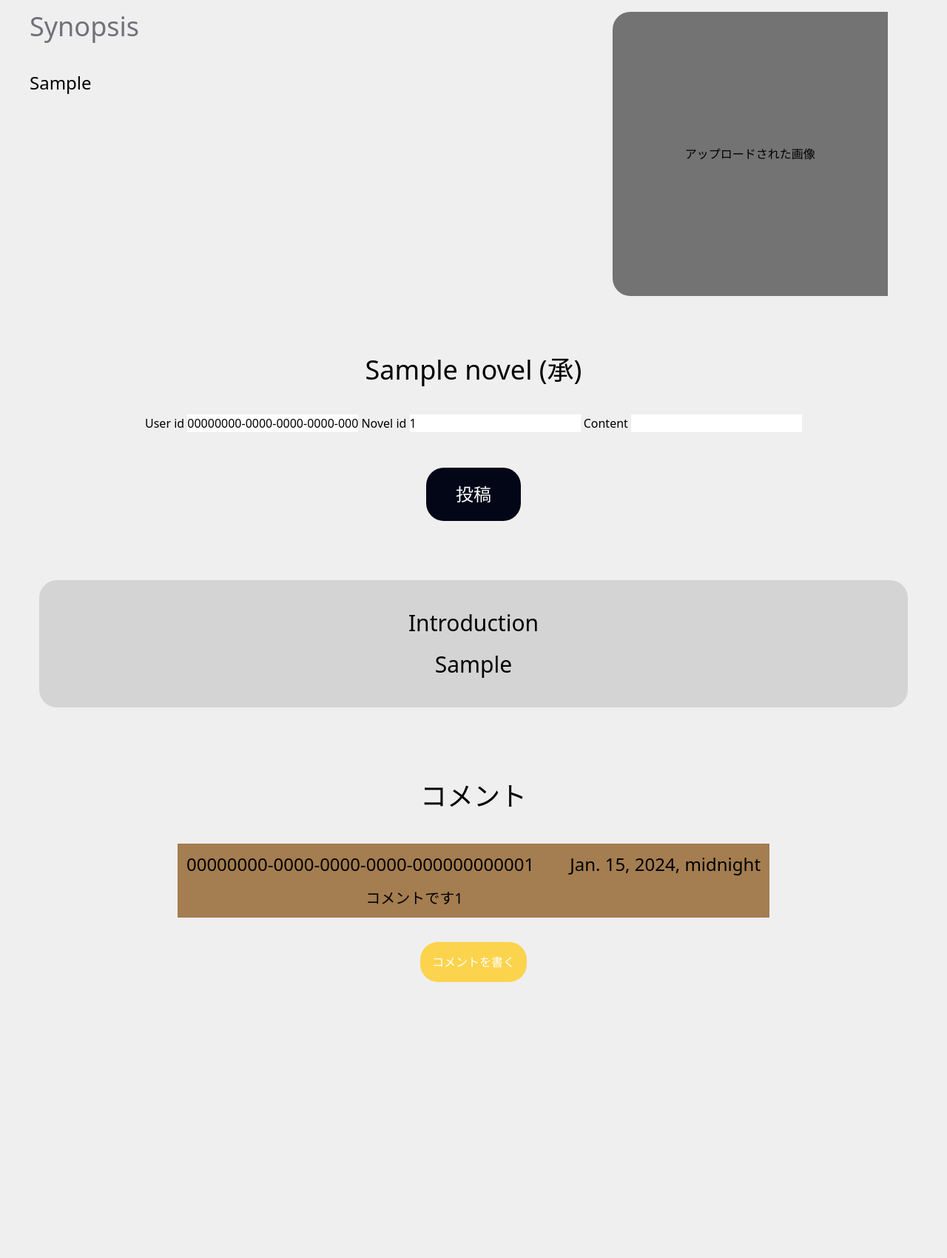
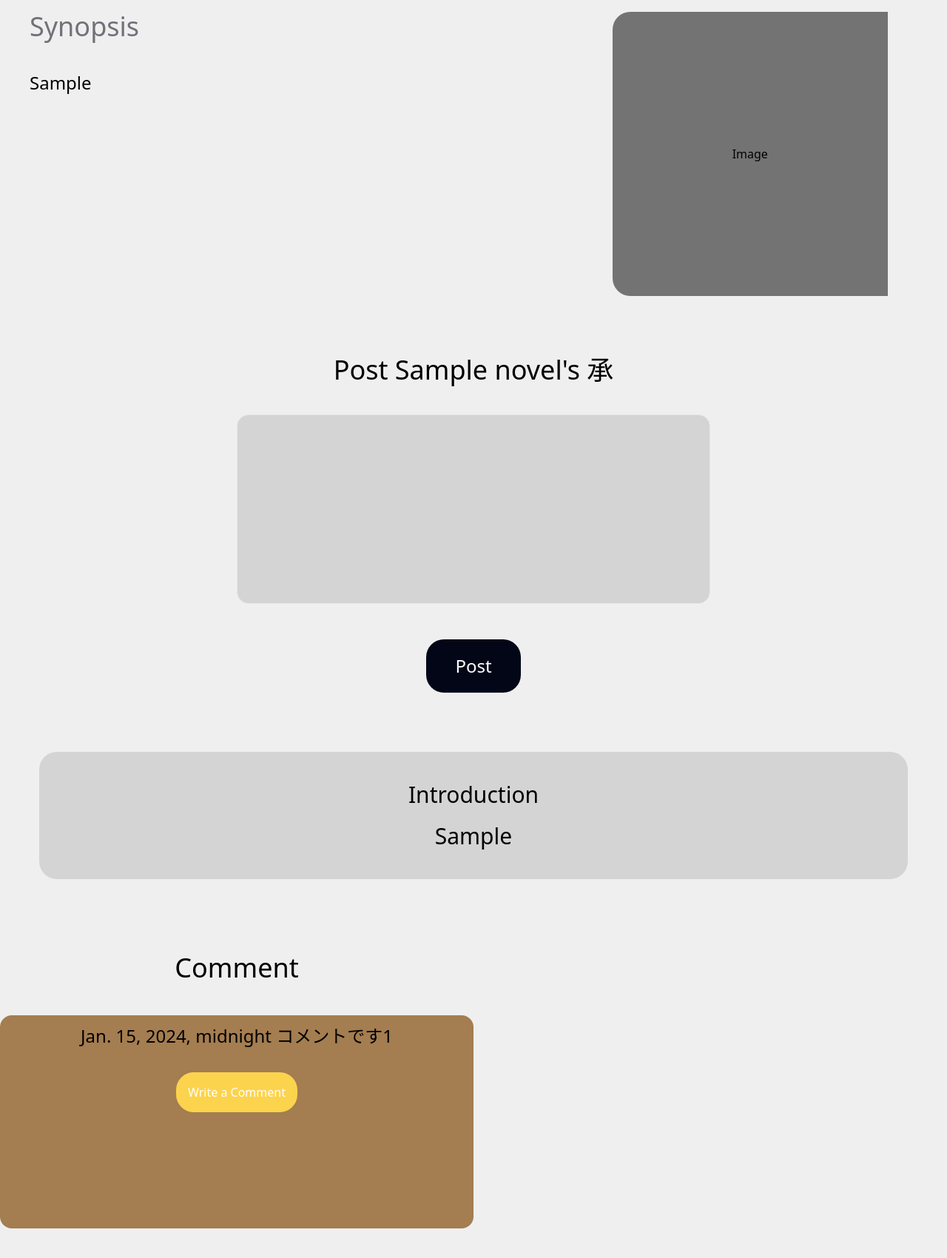
Before and after one commit to takuma-shishido/dejavu, a Django app: page /write_continue/1/ in a window 1280 px wide. Shown: the part 184-1884 px from the top of the page at 74% size. Before the commit the page ends 1511 px from the top, so only its background shows below. Run offline with Django 3.2, Linux system fonts and the light colour scheme; a user stored in the database is signed in; data comes from the database, SQL or seed files in the repository; tables that the repository leaves empty hold one stand-in row (values such as "Sample post"); some libraries are stand-ins or nearby versions.

Commit message:
🍕 add: new ui and delete: novel_id and user_id

```diff
--- a/dejavu_app/forms.py
+++ b/dejavu_app/forms.py
@@ -1,6 +1,7 @@
 from django.contrib.auth.forms import UserCreationForm, AuthenticationForm
 from django import forms
 from .models import Novels, NovelDetail
+
 # User をUsersに変更
 from accounts.models import User
 from .models.comments import Comments
@@ -22,22 +23,30 @@ class LoginFrom(AuthenticationForm):
     class Meta:
         model = User
 
+
 class NovelCreateForm(forms.ModelForm):
     title = forms.CharField(required=True)
     synopsis = forms.CharField(widget=forms.Textarea, required=True)
     introduction = forms.CharField(widget=forms.Textarea, required=True)
+
     class Meta:
         model = Novels
-        fields = ('title', 'synopsis', 'introduction')
+        fields = ("title", "synopsis", "introduction")
+
 
 class NovelDetailCreateForm(forms.ModelForm):
     class Meta:
         model = NovelDetail
-        fields = '__all__'
+        fields = ("content", "novel_id", "user_id")
 
-    # def __init__(self, *args, **kwargs):
-    #     self.novel_id  = kwargs.pop('novel_id')
-    #     super(NovelDetailCreateForm,self).__init__(*args,**kwargs)
+    def __init__(self, *args, **kwargs):
+        super(NovelDetailCreateForm, self).__init__(*args, **kwargs)
+        self.fields["novel_id"].widget = forms.HiddenInput()
+        self.fields["user_id"].widget = forms.HiddenInput()
+        # self.fields["novel_id"].initial = kwargs["novel_id"]
+
+        # self.fields["user_id"].widget = forms.HiddenInput()
+        # self.fields["user_id"].initial = kwargs["novel_id"]
 
     def save(self, commit=True):
         article = super().save(commit)
@@ -48,13 +57,16 @@ class NovelDetailCreateForm(forms.ModelForm):
             novel.save()
         return article
 
+
 class Novel_detail_from(forms.ModelForm):
     class Meta:
         model = NovelDetail
-        exclude = ('novel_master_id', 'user_id', 'novel_id', 'content')
+        exclude = ("novel_master_id", "user_id", "novel_id", "content")
+
 
 class CommentCreateForm(forms.ModelForm):
     """コメントフォーム"""
+
     class Meta:
         model = Comments
-        exclude = ('novel_id', 'created_at')
+        exclude = ("novel_id", "created_at")
--- a/dejavu_app/views.py
+++ b/dejavu_app/views.py
@@ -1,7 +1,7 @@
 from django.forms.models import BaseModelForm
 from django.http import HttpResponse, HttpResponseNotFound
 
-from django.shortcuts import render,redirect, get_object_or_404
+from django.shortcuts import render, redirect, get_object_or_404
 from django.contrib.auth import login, authenticate
 from django.views.generic import TemplateView, CreateView
 from django.contrib.auth.views import (
@@ -9,7 +9,13 @@ from django.contrib.auth.views import (
     LogoutView as BaseLogoutView,
 )
 from django.urls import reverse_lazy
-from .forms import SignUpForm, LoginFrom, NovelCreateForm, NovelDetailCreateForm, CommentCreateForm
+from .forms import (
+    SignUpForm,
+    LoginFrom,
+    NovelCreateForm,
+    NovelDetailCreateForm,
+    CommentCreateForm,
+)
 from django.contrib.auth.decorators import login_required
 from django.views import generic
 from .models import Novels, NovelDetail, User
@@ -25,7 +31,7 @@ def home(request):
     novels = Novels.objects.all()
     context = {"novels": novels}
     try:
-        top_novel = Novels.objects.get(id=8)
+        top_novel = Novels.objects.get(id=1)
         middle_novels = Novels.objects.filter(id__lte=5)
         context = {
             "novels": novels,
@@ -100,45 +106,40 @@ class WriteContinueView(CreateView):
         novel = Novels.objects.get(pk=self.kwargs["novel_id"])
         context = super().get_context_data(**kwargs)
         context["novel"] = novel
-        context['comments'] = Comments.objects.filter(novel_id=self.kwargs['novel_id'])
+        context["comments"] = Comments.objects.filter(novel_id=self.kwargs["novel_id"])
         context["novel_id"] = self.kwargs["novel_id"]
-        context['logo_sub'] = static("img/logo-sub.PNG")
+        context["logo_sub"] = static("img/logo-sub.PNG")
 
         try:
             user = User.objects.get(account_id=novel.user_id)
             context["owner_name"] = user.first_name
-            context["old_novel"] = NovelDetail.objects.filter(novel_id=self.kwargs["novel_id"])
+            context["old_novel"] = NovelDetail.objects.filter(
+                novel_id=self.kwargs["novel_id"]
+            )
             print(context["old_novel"])
-            # self.kwargs = super(WriteContinueView,self).get_form_kwargs()
-            # self.kwargs['novel_id'] = self.kwargs['novel_id'] # novel_idはパラメータ
         except:
             print("anonymous user")
-        # context["old_novel"] = NovelDetail.objects.filter(novel_id=self.kwargs["novel_id"])
-        # print(context["old_novel"])
 
         try:
             context["novel_status"] = Novels.STATUS_CHOICES[novel.status][1]
         except:
-            context['novel_status'] = "finish"
+            context["novel_status"] = "finish"
         return context
 
     def get_initial(self):
-        initial = super().get_initial()
-        initial['novel_id'] = self.kwargs["novel_id"]
-        initial['user_id'] = self.request.user.account_id
-        print(initial)
+        try:
+            initial = super().get_initial()
+            initial["novel_id"] = self.kwargs["novel_id"]
+            initial["user_id"] = self.request.user.account_id
+            print(initial)
+        except:
+            print("anonymousUser")
         return initial
 
     def form_valid(self, form):
         form.instance.user_id = self.request.user.account_id
-    #     # self.kwargs = super(WriteContinueView,self).get_form_kwargs()
-    #     # self.kwargs['novel_id'] = self.kwargs['novel_id'] # novel_idはパラメータ
-    #     # form.instance.novel_id = self.kwargs["novel_id"]
+        form.instance.novel_id = self.kwargs["novel_id"]
         return super().form_valid(form)
-
-    # def get_form_kwargs(self):
-    #     return kwargs
-
 
 
 # myProfile画面
@@ -166,6 +167,7 @@ def myProfile(request):
     context = {"dummy_top_data": dummy_top_data}
     return render(request, "myProfile.html", context)
 
+
 class Create_comments(CreateView):
     template_name = "comments/comments.html"
     model = Comments
@@ -184,22 +186,25 @@ class Create_comments(CreateView):
         # print(post_pk)
         # post = NovelDetail.objects.get(novel_id=post_pk)
         comment = form.save(commit=False)
-        comment.novel_id = self.kwargs['novel_id']
+        comment.novel_id = self.kwargs["novel_id"]
         comment.save()
-        return redirect('dejavu_app:write_continue', novel_id=self.kwargs['novel_id'])
+        return redirect("dejavu_app:write_continue", novel_id=self.kwargs["novel_id"])
 
     def get_context_data(self, **kwargs):
         context = super().get_context_data(**kwargs)
         novel = Novels.objects.get(pk=self.kwargs["novel_id"])
         if len(NovelDetail.objects.all()) <= 0:
             context["post"] = []
-            context['novel'] = novel
+            context["novel"] = novel
         else:
-            context['post'] = NovelDetail.objects.filter(novel_id=self.kwargs['novel_id'])
-            context['novel'] = novel
+            context["post"] = NovelDetail.objects.filter(
+                novel_id=self.kwargs["novel_id"]
+            )
+            context["novel"] = novel
         return context
+
     def get_initial(self):
         initial = super().get_initial()
-        initial['novel_id'] = self.kwargs["novel_id"]
-        initial['user_id'] = self.request.user.account_id
+        initial["novel_id"] = self.kwargs["novel_id"]
+        initial["user_id"] = self.request.user.account_id
         return initial
--- a/templates/write_continue.html
+++ b/templates/write_continue.html
@@ -1,3 +1,4 @@
+{% load widget_tweaks %}
 <html>
 
 <head>
@@ -9,31 +10,26 @@
 </head>
 
 <body bgcolor="#EFEFEF">
-    <!-- <nav class="p-5 bg-slate-200 shadow">
-        <h1 class="text-white">ロゴ</h1>
-    </nav> -->
     <a class="w-32" href="{% url 'dejavu_app:home' %}">
-
         <img class="text-2xl w-20 fixed" src="{{ logo_sub }}"></img>
     </a>
+
     <div class="flex flex-row pt-20 items-end">
         <div class="ml-10 text-4xl">{{ novel.title }}</div>
         <div class="ml-36 text-3xl">{{ owner_name }}</div>
     </div>
-    <!-- <div class="ml-10 mt-5 text-4xl" >「{{ novel.title }}」の続きを書く</div> -->
 
     <div class="flex flex-row justify-center mt-10">
         <div class="flex flex-col w-8/12">
             <div class="ml-10">
                 <div class="mt-10 text-4xl text-zinc-500">Synopsis</div>
                 <div class="w-96 mt-10 text-2xl">{{ novel.synopsis }}</div>
-                <!-- <div class="w-96 h-96 bg-gray-100">{{ novel.synopsis }}</div> -->
             </div>
         </div>
 
         <div
             class="book-face mr-20 mt-10 w-96 h-96 rounded-ss-3xl rounded-es-3xl bg-neutral-500 flex items-center justify-center">
-            <p>アップロードされた画像</p>
+            <p>Image</p>
         </div>
 
     </div>
@@ -42,22 +38,26 @@
     <form action="{% url 'dejavu_app:write_continue' novel_id  %}" method="POST">
         <div class="flex flex-col justify-center items-center">
             <!-- （承）にはユーザーが書きたい承転結のどれかが入る -->
-            <div class="text-4xl mt-20">{{ novel.title }} ({{novel_status}})</div>
-            <div class="mt-10">
+            <div class="text-4xl mt-20">Post {{ novel.title }}'s {{novel_status}}</div>
+            <div class="mt-10 w-1/2 ">
                 {{ form.non_field_errors }}
                 {% for field in form %}
-                {{ field.label }}
-                {{ field }}
+                {% if field.label == "Content" %}
+
+                {% endif %}
+                {{ field|add_class:"bg-neutral-300 border rounded-2xl w-full h-64 p-2" }}
+
                 {{ field.errors }}
                 {% endfor %}
                 <!-- <td type="text" class="bg-gray-100"> {{form.content}} </td> -->
             </div>
             <div class="flex items-center justify-center bg-slate-950 mt-12 text-2xl p-5 w-32 rounded-3xl">
                 <button type="submit" class="text-white">
-                    投稿
+                    Post
                 </button>
                 {% csrf_token %}
             </div>
+            {% endif %}
             {% endif %}
 
             <div
@@ -90,33 +90,35 @@
             {% endif %}
             {% endfor %}
             {% else %}
-            {% endif %}
+
         </div>
     </form>
     {% endif %}
-    <div class="flex flex-col items-center justify-center text-center mt-10">
-        <h3 class="text-4xl m-5">コメント</h3>
+    <div class="flex flex-col my-10 w-1/2">
+        <h3 class="text-4xl m-5 flex justify-center">Comment</h3>
         {% for comment in comments %}
-        <div class="bg-yellow-800 bg-opacity-70 p-3 mt-6">
-            <!-- <div class='border-bottom'>{{ comment.user_id }} {{comment.comment}} {{ comment.created_at }}</div> -->
+        <div class="bg-yellow-800 bg-opacity-70 p-3 mt-6 w-full rounded-2xl items-center flex flex-col">
             <div class="text-2xl">
-                {{ comment.user_id }}　　{{ comment.created_at }}
-            </div>
-            <div class="text-xl mt-4 mr-40">
-                {{comment.comment}}
-            </div>
+            {{ comment.created_at }}
+            {{comment.comment}}
+        </div>
+        <!-- <div class="text-xl mt-4 mr-40">
+        </div> -->
+        {% empty %}
+        <div class="flex items-center justify-center text-center w-full">
 
+            <p class="bg-green-400 ">コメントはまだありません！</p>
         </div>
-
-        {% empty %}
-        <p class="bg-green-400">コメントはまだありません！</p>
+        </div>
         {% endfor %}
 
 
+        {% if request.user.is_authenticated == True %}
         <div class="mb-40 mt-12">
-            <a class="bg-amber-300 hover:bg-amber-400 text-white text-2px p-4 w-32 rounded-3xl"
-                href="{% url 'dejavu_app:create_comments' novel.id %}">コメントを書く</a>
+            <a class=" bg-amber-300 hover:bg-amber-400 text-white text-2px p-4 w-32 rounded-3xl"
+                href="{% url 'dejavu_app:create_comments' novel.id %}">Write a Comment</a>
         </div>
+        {% endif %}
     </div>
 
 </body>
```
Also changed, not shown: templates/home/home.html (+6 -13 lines).
